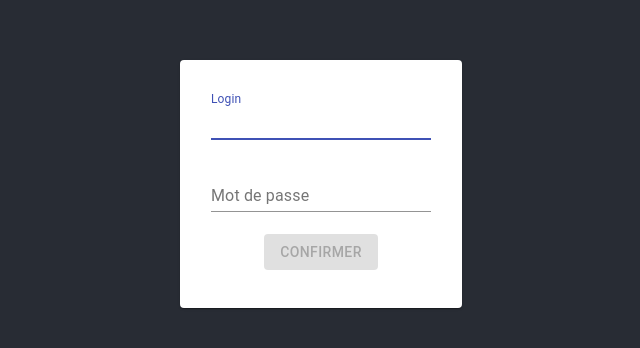
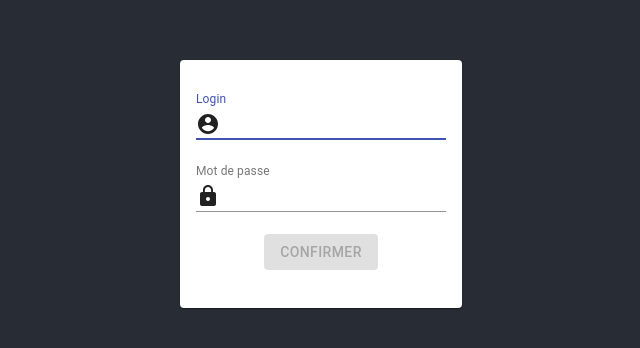
Before and after one commit to ivangorobenko/home-accounting, a React (Create React App) app: page / in a window 1280 px wide. Shown: the part 216-564 px from the top of the page, without its empty margins (319-959 px from the left). Built offline with nearby package versions, Linux system fonts and the light colour scheme.

Commit message:
ajout des icones à lecran de login

```diff
--- a/src/components/Login.js
+++ b/src/components/Login.js
@@ -6,6 +6,8 @@
 import Button from "@material-ui/core/Button";
 import CustomSnackBar from "./CustomSnackBar";
 import './Components.css';
+import InputAdornment from "@material-ui/core/InputAdornment";
+import {AccountCircle, Lock} from "@material-ui/icons";
 
 class Login extends Component{
 
@@ -99,14 +101,28 @@
                         autoComplete="off"
                         margin="normal"
                         autoFocus
-                        onChange={this.handleChange}/><br/>
+                        onChange={this.handleChange}
+                        InputProps={{
+                            startAdornment: (
+                                <InputAdornment position="start">
+                                    <AccountCircle/>
+                                </InputAdornment>
+                            ),
+                        }}/><br/>
                     <TextField
                         id ='password'
                         type="password"
                         label="Mot de passe"
                         autoComplete="off"
                         margin="normal"
-                        onChange={this.handleChange}/><br/>
+                        onChange={this.handleChange}
+                        InputProps={{
+                            startAdornment: (
+                                <InputAdornment position="start">
+                                    <Lock/>
+                                </InputAdornment>
+                            ),
+                        }}/><br/>
                     <Button
                         variant="contained"
                         margin="normal"
```
